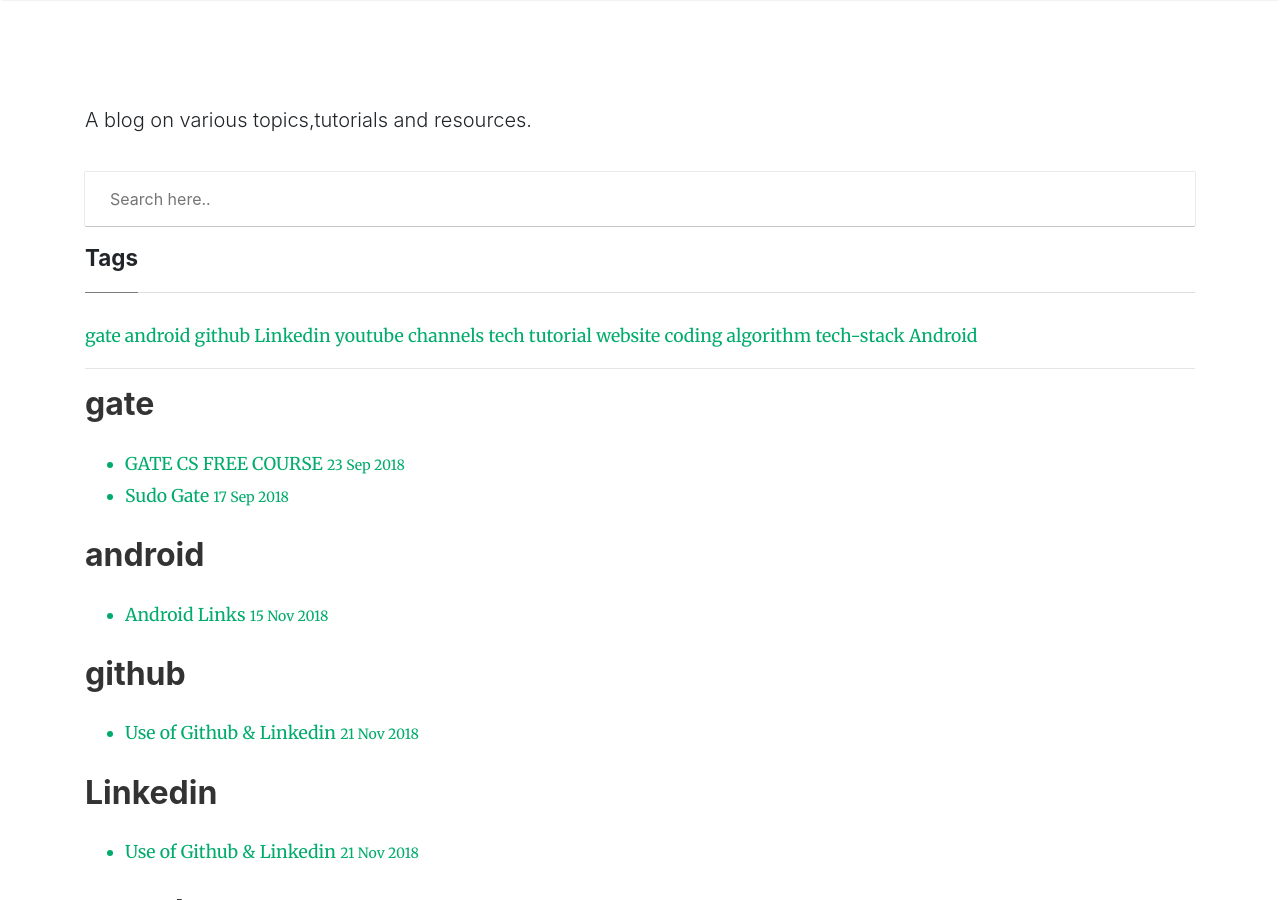
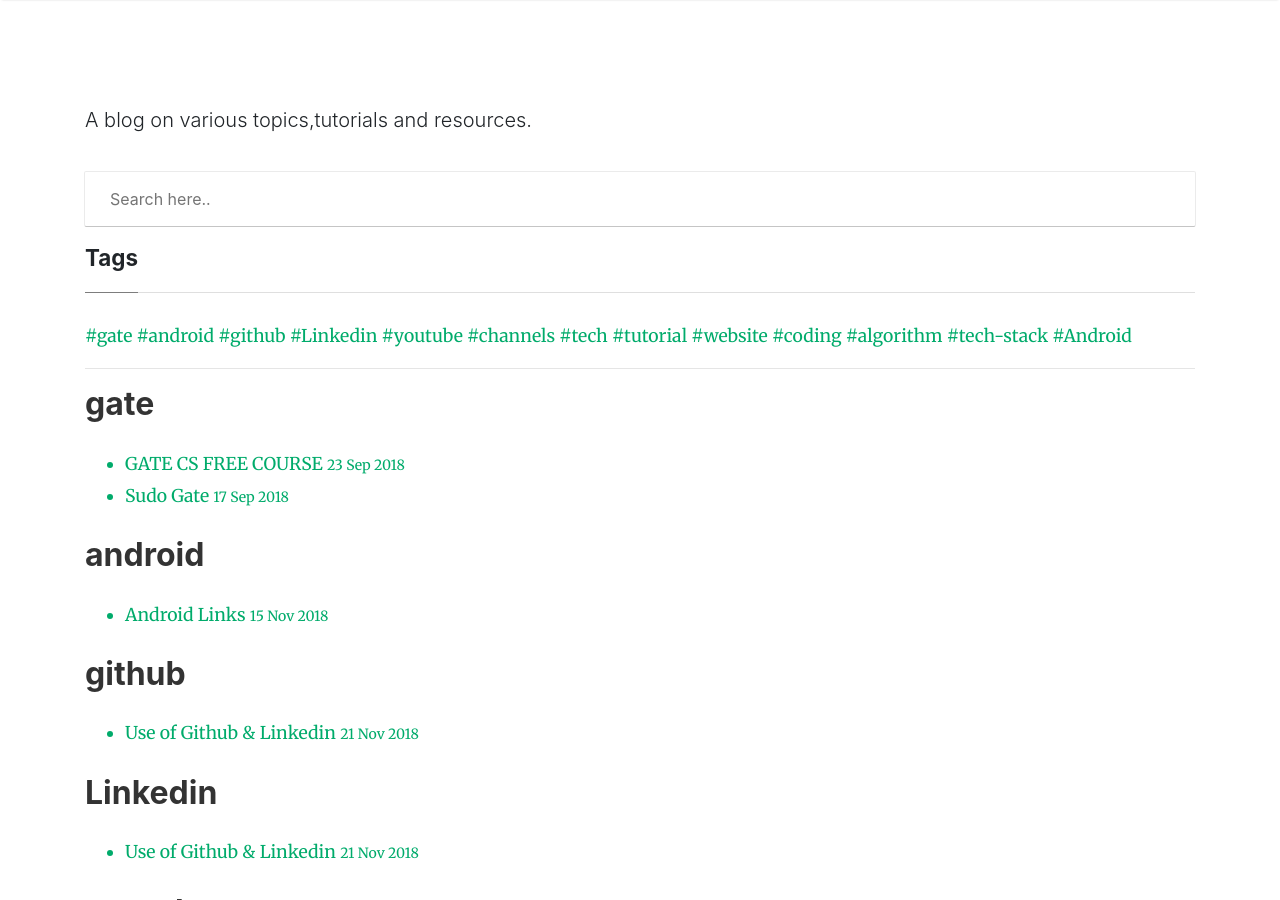
Before and after one commit to Bharathbrothers/mediumish-theme-with-tags-and-categories, a Jekyll site: the page built from tags.html, in a window 1280 px wide and 900 px high. Built offline with Jekyll 4.4.1, drawn with Linux system fonts in a browser that asks for light colours; nearby versions of some CDN libraries; comment, search, counter and statistics services are not loaded.

Commit message:
Update tags.html

```diff
--- a/tags.html
+++ b/tags.html
@@ -6,7 +6,7 @@ title: Tags
 <div class="tags-expo">
   <div class="tags-expo-list">
     {% for tag in site.tags %}
-    <a href="#{{ tag[0] | slugify }}" class="post-tag">{{ tag[0] }}</a>
+    <a href="#{{ tag[0] | slugify }}" class="post-tag"> #{{ tag[0] }}</a>
     {% endfor %}
   </div>
   <hr/>
```
